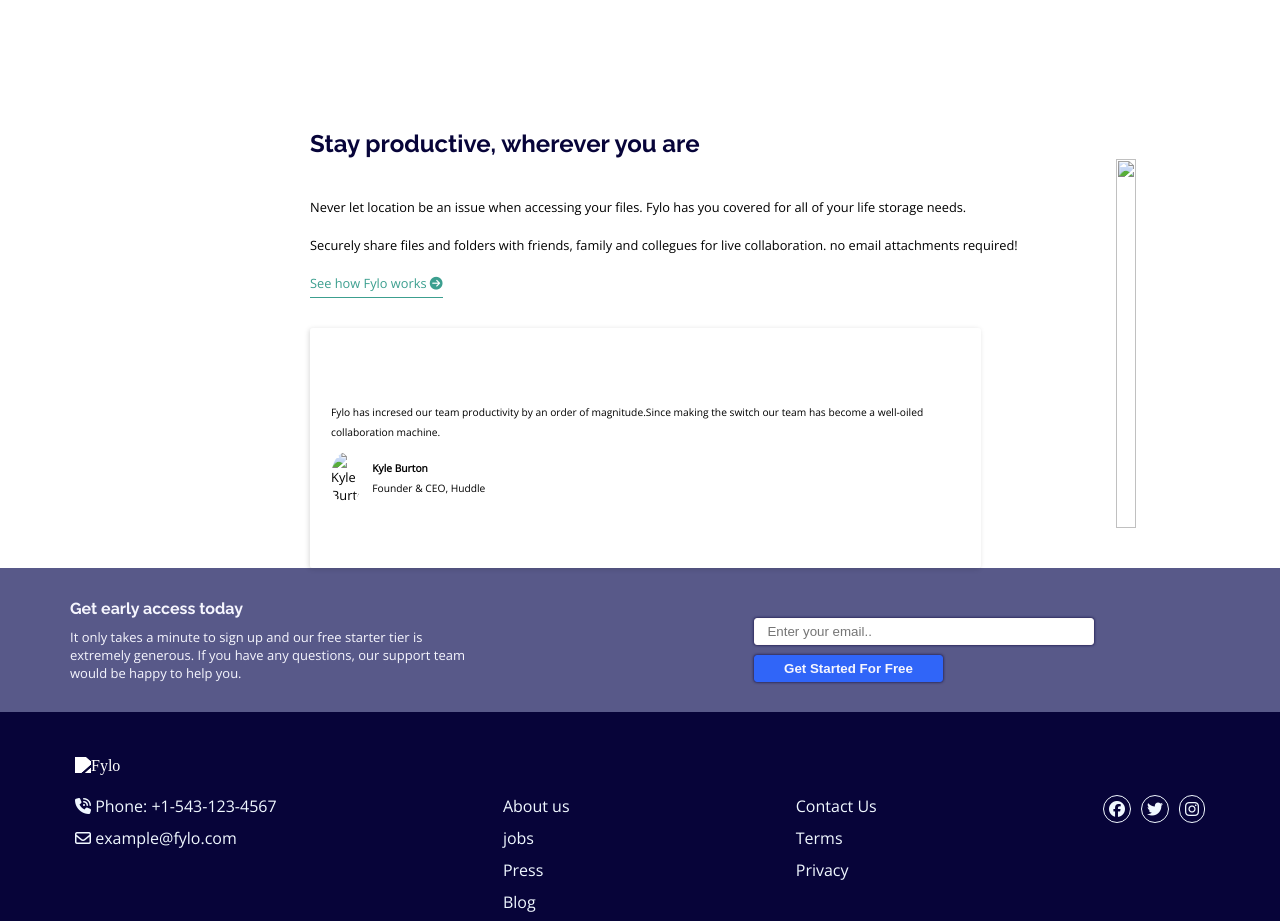
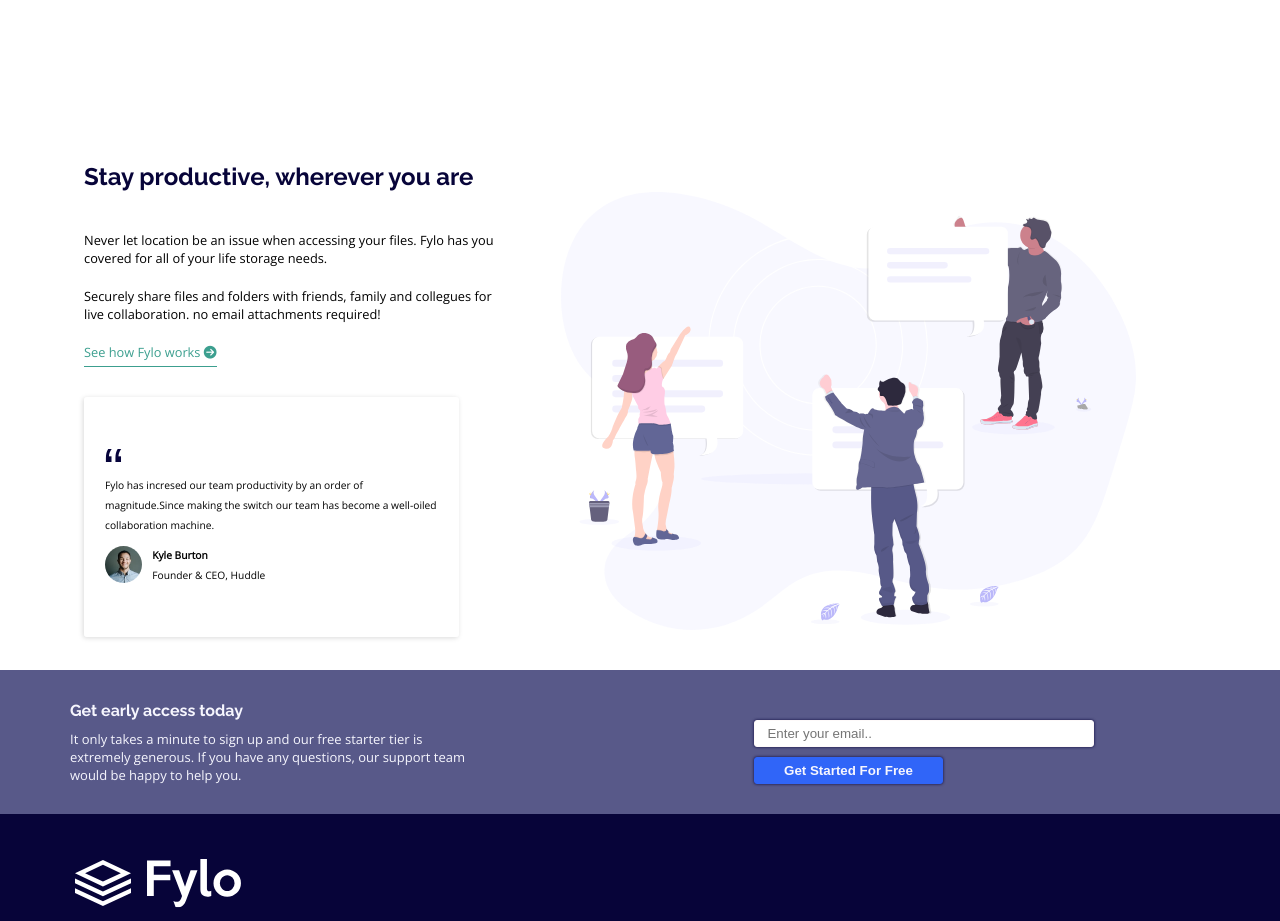
Before and after one commit to sri5797/Fylo, a plain HTML site: page index.html in a window 1280 px wide. Shown: the part 840-1761 px from the top of the page. Drawn offline with nearby package versions, Linux system fonts and the light colour scheme.

Commit message:
Update index.html

```diff
--- a/index.html
+++ b/index.html
@@ -16,7 +16,7 @@
 
   <header class="flex">
     <div id="logo">
-      <img id="logo_img" src="/fylo-landing-page-with-two-column-layout-master/images/logo.svg" alt="Fylo_logo">
+      <img id="logo_img" src="logo.svg" alt="Fylo_logo">
     </div>
     <ul class="nav_links flex ul">
       <li><a class="ul" style="color: var(--primary-cl1);" href="#">Features</a></li>
@@ -28,7 +28,7 @@
 
   <section id="sec_1" class="pd_in">
     <div class="img_cont">
-      <img class="img"id="img_cont1" src="/fylo-landing-page-with-two-column-layout-master/images/illustration-1.svg" alt="">
+      <img class="img"id="illustration-1.svg" alt="">
     </div>
     <div class="content1">
       <h2>All your files in one secure position,accessible anywhere</h1>
@@ -45,7 +45,7 @@
   <section id="sec_2" class="pd_in">
     <div class="d1">
     <div class="img_cont">
-      <img class="img" id="img_cont1" src="/fylo-landing-page-with-two-column-layout-master/images/illustration-2.svg" alt="">
+      <img class="img" id="img_cont1" src="illustration-2.svg" alt="">
     </div>
   </div>
     <div class="d">
@@ -67,13 +67,13 @@
      <!--  -->
     <div class="review flex pd_bl">
 
-        <img style="max-width: 5%;"src="/fylo-landing-page-with-two-column-layout-master/images/icon-quotes.svg" alt="">
+        <img style="max-width: 5%;"src="icon-quotes.svg" alt="">
         <p>Fylo has incresed our team productivity by an order of magnitude.Since making the switch our team has become
           a well-oiled collaboration machine.
         </p>
 
         <div class="profile flex">
-          <img src="/fylo-landing-page-with-two-column-layout-master/images/avatar-testimonial.jpg" alt="Kyle Burton">
+          <img src="avatar-testimonial.jpg" alt="Kyle Burton">
           <div class="">
           <p id="kb">Kyle Burton</p>
           <p id="kd">Founder & CEO, Huddle</p>
@@ -108,7 +108,7 @@
 
   <footer style="background-color: var(--primary-cl1);" class="pd_in pd_bl">
     <div class="filter_img fc">
-      <img src="/fylo-landing-page-with-two-column-layout-master/images/logo.svg" alt="Fylo">
+      <img src="logo.svg" alt="Fylo">
     </div>
     <div class="d3">
     <div class="footer_div">
```
